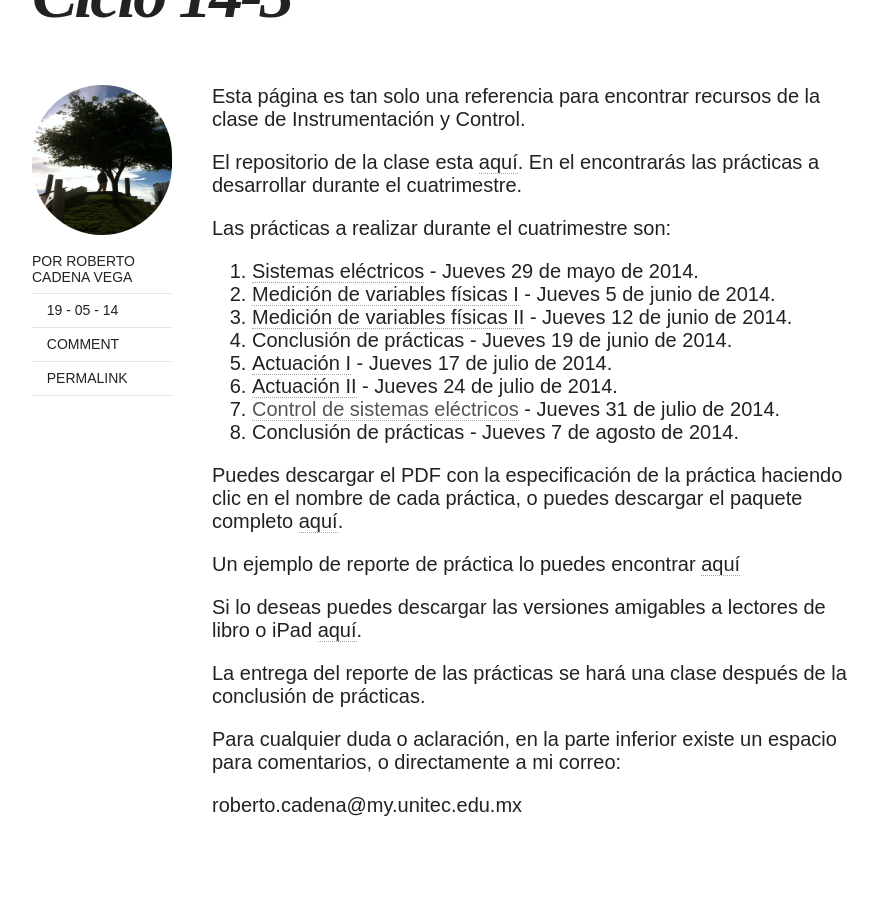
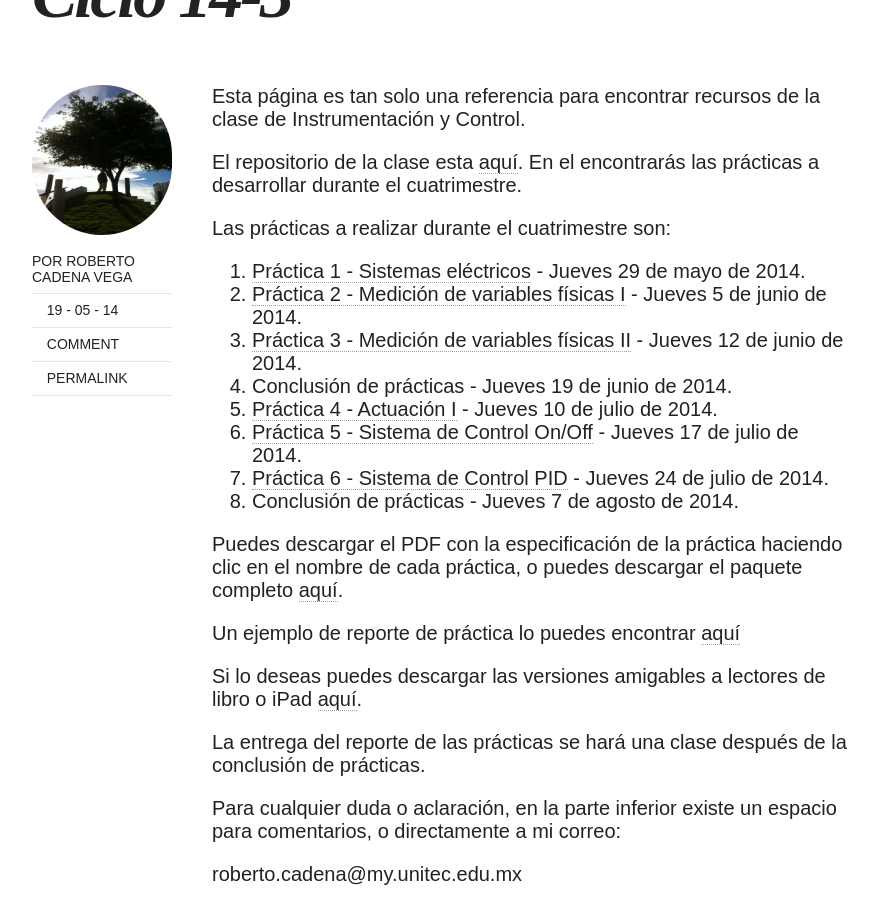
Before and after one commit to cad3na/robblack007.github.io, a Jekyll site: the page built from _posts/2014-05-19-instrumentacion-control-14-3.md, in a window 1280 px wide and 900 px high, scrolled down 848 px. Shown: the whole window, without its empty margins (128-1006 px from the left). Built offline with Jekyll 4.4.1, drawn with Linux system fonts in a browser that asks for light colours; nearby versions of some CDN libraries; comment, search, counter and statistics services are not loaded.

Commit message:
Se modifican links para paquetes completos y ultima practica

```diff
--- a/_posts/2014-05-19-instrumentacion-control-14-3.md
+++ b/_posts/2014-05-19-instrumentacion-control-14-3.md
@@ -15,20 +15,20 @@
 
 Las prácticas a realizar durante el cuatrimestre son:
 
-1. [Sistemas eléctricos](https://github.com/robblack007/clase-instrumentacion-control/blob/master/Practicas/PDF's/Practica1.pdf?raw=true) - Jueves 29 de mayo de 2014.
-2. [Medición de variables físicas I](https://github.com/robblack007/clase-instrumentacion-control/blob/master/Practicas/PDF's/Practica2.pdf?raw=true) - Jueves 5 de junio de 2014.
-3. [Medición de variables físicas II](https://github.com/robblack007/clase-instrumentacion-control/blob/master/Practicas/PDF's/Practica3.pdf?raw=true) - Jueves 12 de junio de 2014.
+1. [Práctica 1 - Sistemas eléctricos](https://github.com/robblack007/clase-instrumentacion-control/blob/master/Practicas/PDF's/Practica1.pdf?raw=true) - Jueves 29 de mayo de 2014.
+2. [Práctica 2 - Medición de variables físicas I](https://github.com/robblack007/clase-instrumentacion-control/blob/master/Practicas/PDF's/Practica2.pdf?raw=true) - Jueves 5 de junio de 2014.
+3. [Práctica 3 - Medición de variables físicas II](https://github.com/robblack007/clase-instrumentacion-control/blob/master/Practicas/PDF's/Practica3.pdf?raw=true) - Jueves 12 de junio de 2014.
 4. Conclusión de prácticas - Jueves 19 de junio de 2014.
-5. [Actuación I](https://github.com/robblack007/clase-instrumentacion-control/blob/master/Practicas/PDF's/Practica4.pdf?raw=true) - Jueves 17 de julio de 2014.
-6. [Actuación II](https://github.com/robblack007/clase-instrumentacion-control/blob/master/Practicas/PDF's/Practica5.pdf?raw=true) - Jueves 24 de julio de 2014.
-7. [Control de sistemas eléctricos]() - Jueves 31 de julio de 2014.
+5. [Práctica 4 - Actuación I](https://github.com/robblack007/clase-instrumentacion-control/blob/master/Practicas/PDF's/Practica4.pdf?raw=true) - Jueves 10 de julio de 2014.
+6. [Práctica 5 - Sistema de Control On/Off](https://github.com/robblack007/clase-instrumentacion-control/blob/master/Practicas/PDF's/Practica5.pdf?raw=true) - Jueves 17 de julio de 2014.
+7. [Práctica 6 - Sistema de Control PID](https://github.com/robblack007/clase-instrumentacion-control/blob/master/Practicas/PDF's/Practica6.pdf?raw=true) - Jueves 24 de julio de 2014.
 8. Conclusión de prácticas - Jueves 7 de agosto de 2014.
 
-Puedes descargar el PDF con la especificación de la práctica haciendo clic en el nombre de cada práctica, o puedes descargar el paquete completo [aquí](https://github.com/robblack007/clase-instrumentacion-control/archive/v2.0.zip).
+Puedes descargar el PDF con la especificación de la práctica haciendo clic en el nombre de cada práctica, o puedes descargar el paquete completo [aquí](https://github.com/robblack007/clase-instrumentacion-control/archive/v2.1.zip).
 
 Un ejemplo de reporte de práctica lo puedes encontrar [aquí](https://github.com/robblack007/clase-instrumentacion-control/blob/master/Practicas/PDF's/EjemploReporte.pdf?raw=true)
 
-Si lo deseas puedes descargar las versiones amigables a lectores de libro o iPad [aquí](https://github.com/robblack007/clase-instrumentacion-control/archive/ebook2.0.zip).
+Si lo deseas puedes descargar las versiones amigables a lectores de libro o iPad [aquí](https://github.com/robblack007/clase-instrumentacion-control/archive/ebook2.1.zip).
 
 La entrega del reporte de las prácticas se hará una clase después de la conclusión de prácticas.
 
```
